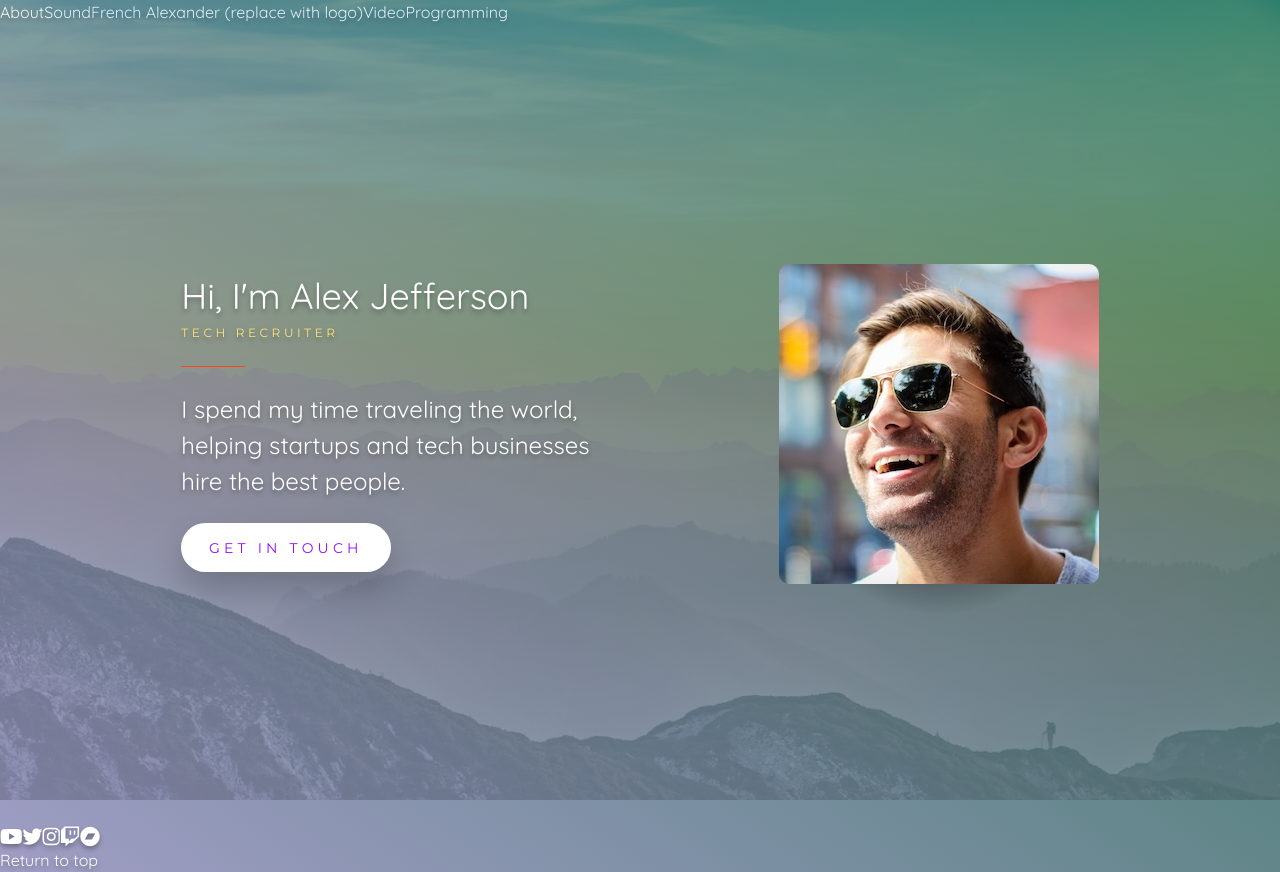
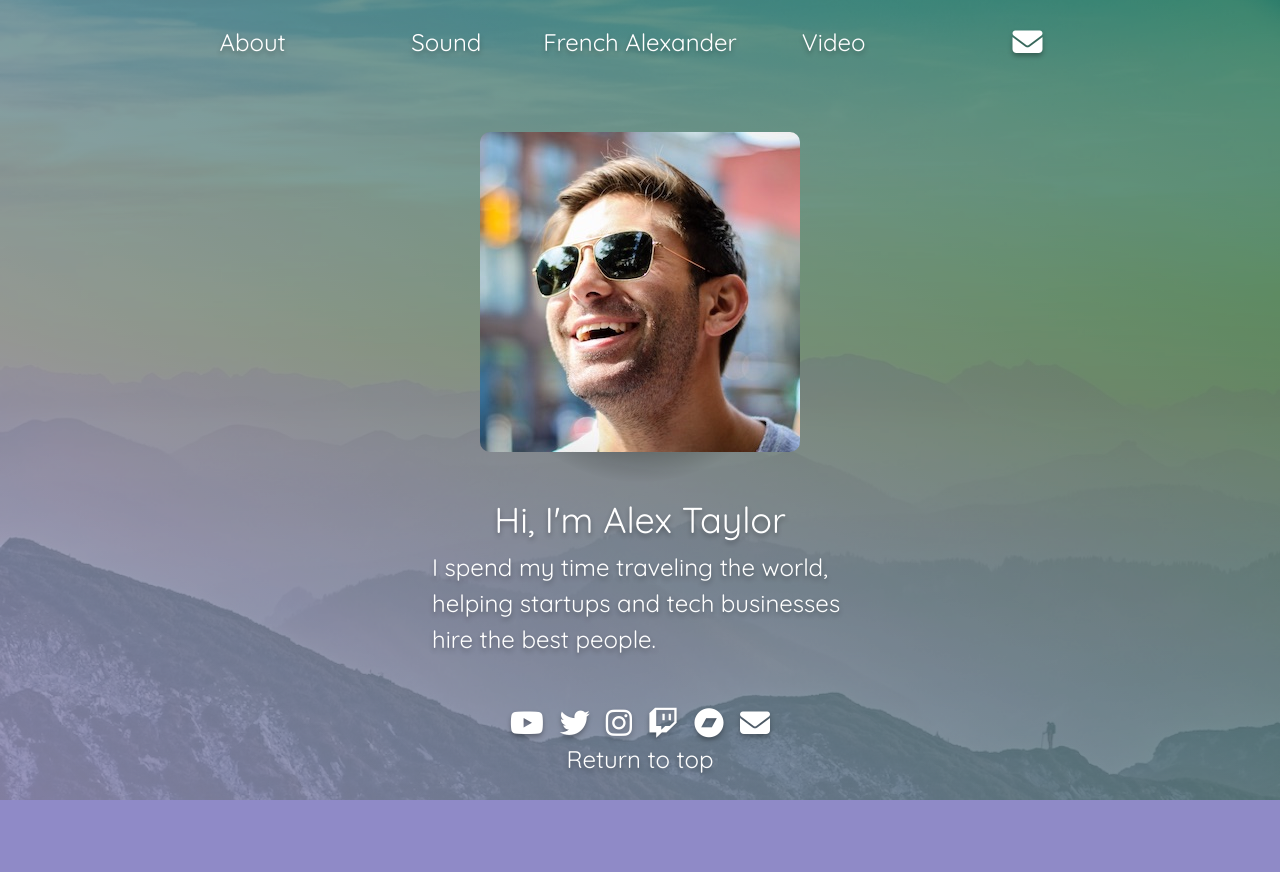
Before and after one commit to altays/fa-portfolio, a React (Create React App) app in the folder fa-portfolio/: page / in a window 1280 px wide. After the commit the page ends 800 px from the top, so only its background shows below. Built offline with nearby package versions, Linux system fonts and the light colour scheme.

Commit message:
adding styles, wrapper component, updated footer and navbar

```diff
--- a/fa-portfolio/src/App.js
+++ b/fa-portfolio/src/App.js
@@ -3,9 +3,6 @@ import {
   Switch,
   Route
 } from "react-router-dom";
-
-// import './App.css'
-import './css/App.css'
 
 import Sound from "./components/pages/Sound";
 import Store from "../src/components/pages/Store";
@@ -15,7 +12,8 @@ import Programming from "../src/components/pages/Programming";
 
 import Nav from "../src/components/Nav/index";
 import Footer from "../src/components/Footer/index";
-import Wallpaper from "../src/components/Wallpaper"
+import Wallpaper from "../src/components/Wallpaper";
+import Wrapper from "../src/components/Wrapper"
 
 export default function App() {
   return (
@@ -24,6 +22,7 @@ export default function App() {
         <Wallpaper />
 
         {/* container start */}
+        <Wrapper>
 
         <Nav />
 
@@ -47,6 +46,8 @@ export default function App() {
 
         <Footer />
 
+        </Wrapper>
+
           {/* container end */}
     </Router>
   );
--- a/fa-portfolio/src/components/Footer/index.js
+++ b/fa-portfolio/src/components/Footer/index.js
@@ -2,36 +2,38 @@ function Footer() {
 
     return (
 
+        // consider converting social links into a component to reuse in profile and footer
         <footer class="footer">
             <div class="socials">
-                {/* <a href="mailto:frenchalexander@gmail.com">
-                    <span>
-                        <i className="fas fa-envelope fa-lg"></i>
-                    </span>
-                </a> */}
-                <a href="https://www.youtube.com/channel/UCKMdpQ2L60I-6koan9PV74w">
+
+                <a href="https://www.youtube.com/channel/UCKMdpQ2L60I-6koan9PV74w" className="socials-item">
                     <span >
                         <i className="fab fa-youtube fa-lg"></i>
                     </span>
                 </a>
-                <a href= "https://twitter.com/frenchatmusic">
+                <a href= "https://twitter.com/frenchatmusic" className="socials-item">
                     <span>
                         <i className="fab fa-twitter fa-lg"></i>
                     </span>
                 </a>
-                <a href= "https://www.instagram.com/frenchalexandersomething/">
+                <a href= "https://www.instagram.com/frenchalexandersomething/" className="socials-item">
                     <span>
                         <i className="fab fa-instagram fa-lg"></i>
                     </span>
                 </a>
-                <a href= "https://www.twitch.tv/frenchalexander/">
+                <a href= "https://www.twitch.tv/frenchalexander/" className="socials-item">
                     <span>
                         <i className="fab fa-twitch fa-lg"></i>
                     </span>
                 </a>
-                <a href= "https://frenchalexander.bandcamp.com/releases">
+                <a href= "https://frenchalexander.bandcamp.com/releases" className="socials-item">
                     <span>
                         <i className="fab fa-bandcamp fa-lg"></i>
+                    </span>
+                </a>
+                <a href="mailto:frenchalexander@gmail.com" className="socials-item">
+                    <span>
+                        <i className="fas fa-envelope fa-lg"></i>
                     </span>
                 </a>
             </div>
--- a/fa-portfolio/src/components/Nav/index.js
+++ b/fa-portfolio/src/components/Nav/index.js
@@ -1,48 +1,47 @@
 import { Link } from "react-router-dom";
 import './script'
+
+// <i class="fas fa-bars"></i> bars icon for burger
 
 function Nav() {
 
     return (
-    <nav className="" role="navigation" aria-label="main-navigation">
 
+    <nav className="navbar" role="navigation" aria-label="main-navigation">
 
-        <div >
             {/* need to make the text bigger, spread the entries out more */}
-            <div >
-                <a  href="/">
+
+                <a className="navbar-item dropdown-item" href="/">
                     <Link to="/">About</Link>
                 </a>
 
-                <a  href="/sound">
+                <a className="navbar-item dropdown-item" href="/sound">
                     <Link to="/sound">Sound</Link>
                 </a>
 
-                <a className="navbar-item" href="/">
-                    <Link to="/">French Alexander (replace with logo)</Link>
+                <a className="navbar-item brand" href="/">
+                    <Link to="/">French Alexander</Link>
                 </a>
 
-                <a href="/video">
+                <a className="navbar-item dropdown-item" href="/video">
                     <Link to="/video">Video</Link>
                 </a>
 
-                <a className="navbar-item" href="/programming">
+                {/* <a className="navbar-item" href="/programming">
                     <Link to="/programming">Programming</Link>
-                </a>
+                </a> */}
 
                 {/* <a className="navbar-item" href="store">
                     <Link to="/store">Store</Link>
                 </a> */}
 
-                {/* <a className="navbar-item" href="mailto:frenchalexander@gmail.com">
+                <a className="navbar-item dropdown-item" href="mailto:frenchalexander@gmail.com">
                     <span className="email-icon">
                         <i className="fas fa-envelope fa-lg"></i>
                     </span>
-                </a> */}
+                </a>
 
-            </div>
 
-        </div>
 
     </nav>
 
--- a/fa-portfolio/src/components/Wrapper/index.js
+++ b/fa-portfolio/src/components/Wrapper/index.js
@@ -1,10 +1,10 @@
-function Wrapper() {
+import React from "react";
 
-    return (
+function Wrapper(props) {
 
-        <div className="wrapper"></div>
+    return <main className="wrapper" {...props} />
 
-    )
+
 }
 
 export default Wrapper;
--- a/fa-portfolio/src/components/pages/About.js
+++ b/fa-portfolio/src/components/pages/About.js
@@ -7,27 +7,24 @@ import pic3 from './images/alex@3x.jpg';
 function About() {
     return (
 
-        <div class="content">
+        <div class="content" id="top-of-page">
             <aside class="side" >
                 <figure class="picture">
                     <div class="picture-shadow"></div>
                     <img id="pictureImage" class="picture-image"
                     src={pic1}
                     srcset={`${pic1} 1x,${pic2} 2x,${pic3} 3x`}
-                    alt="Portrait of Alex Jefferson"
+                    alt="Portrait of Alex Taylor"
                     width="320"
                     height="320" />
                 </figure>
             </aside>
 
-            <main class="about">
+            <div class="about">
                 <h1 class="name">
-                    Hi, I'm Alex Jefferson
+                    Hi, I'm Alex Taylor
                 </h1>
-                <p class="job">
-                    Tech recruiter
-                </p>
-                <hr class="hr" />
+
                 <div class="description">
                     <p>
                         I spend my time traveling the world,
@@ -35,12 +32,8 @@ function About() {
                         hire the best people.
                     </p>
                 </div>
-                <div class="contact">
-                    <a class="button" href="mailto:youremail@example.com">
-                        Get in touch
-                    </a>
+
             </div>
-            </main>
         </div>
 
     );
--- a/fa-portfolio/src/css/index.css
+++ b/fa-portfolio/src/css/index.css
@@ -12,13 +12,8 @@ html {
   min-height: 100vh;
   min-width: 300px;
   overflow-x: hidden;
-  /* hide scrollbar but keep scrolling functionality - look up */
   text-shadow: 0 3px 5px rgba(0, 0, 0, 0.308);
 }
-
-/* body {
-  display: flex;
-} */
 
 a {
   color: currentColor;
@@ -40,6 +35,10 @@ a {
   font-family: "Montserrat", "Quicksand", sans-serif;
   letter-spacing: 0.3em;
   text-transform: uppercase;
+}
+
+.navbar, .footer {
+  position: relative;
 }
 
 .wallpaper {
@@ -64,8 +63,10 @@ a {
 
 .about {
   max-width: 26rem;
+  display:flex;
+  align-items:center;
+  flex-direction: column;
 }
-
 
 .button {
   background-color: #fff;
@@ -95,19 +96,28 @@ a {
 }
 
 .contact {
-  display: inline-block;
+  /* display: inline-block; */
   margin-top: 1.5rem;
   vertical-align: top;
 }
 
 .content {
-  display: flex;
-  position: relative;
-  min-height: 100vh;
+  display:flex;
+  flex-direction: column;
+  justify-content: center;
+  align-items: center;
+  padding: 3rem 3rem;
+
 }
 
 .description {
   font-size: 1.5rem;
+}
+
+.footer {
+  display: flex;
+  flex-direction: column;
+  align-items:center;
 }
 
 .hr {
@@ -132,6 +142,17 @@ a {
   margin-bottom: 0.5rem;
 }
 
+.navbar {
+  display:grid;
+  grid-template-columns: repeat(5,1fr) ;
+  padding: 1.5rem 4rem;
+}
+
+.navbar-item {
+  justify-self: center;
+  font-size:1.5rem;
+}
+
 .picture {
   padding-top: 100%;
   position: relative;
@@ -150,9 +171,20 @@ a {
   position: absolute;
 }
 
+.return {
+  font-size: 1.5rem;
+}
+
 .side {
   max-width: 20rem;
   max-height: 20rem;
+  margin-bottom: 3rem;
+  width: 100%;
+}
+
+.socials-item {
+  font-size: 1.5rem;
+  padding: 0 .5rem;
 }
 
 .wallpaper {
@@ -163,40 +195,31 @@ a {
   position: fixed;
 }
 
+.wrapper {
+  /* position:absolute; */
+  display:flex;
+  flex-direction: column;
+  min-height: 100vh;
+  align-items:center;
+  /* hiding scroll bar */
+  overflow-y: scroll;
+  scrollbar-width: none; /* Firefox */
+  -ms-overflow-style: none;  /* Internet Explorer 10+ */
+}
+
+.wrapper::-webkit-scrollbar { /* WebKit */
+  width: 0;
+  height: 0;
+}
+
 /* footer styling - https://css-tricks.com/couple-takes-sticky-footer/ the flexbox one */
 
-/* 4. Responsiveness */
+/* responsiveness */
 
-@media screen and (max-width: 799px) {
-  .content {
-      flex-direction: column;
-      justify-content: center;
-      align-items: center;
-      padding: 5rem 3rem;
-  }
-  .side {
-      margin-bottom: 3rem;
-      width: 100%;
-  }
-}
+  /* navbar */
 
-@media screen and (min-width: 800px) {
-  .content {
-      align-items: center;
-      justify-content: space-around;
-      justify-content: space-evenly;
-      padding: 4rem;
-  }
-  .side {
-      flex-grow: 0;
-      flex-shrink: 0;
-      height: 20rem;
-      margin-left: 4rem;
-      order: 2;
-      width: 20rem;
-  }
-  .about {
-      flex-grow: 1;
-      flex-shrink: 1;
-  }
-}
+
+
+  /* footer */
+
+    /*  reduce  */
--- a/fa-portfolio/src/index.js
+++ b/fa-portfolio/src/index.js
@@ -1,8 +1,10 @@
 import React from 'react';
 import ReactDOM from 'react-dom';
-import './css/index.css';
+
 import './css/css-reset.css';
 import './css/animations.css';
+import './css/index.css';
+
 // import './js/main.js'
 
 import App from './App';
```
Also changed, not shown: fa-portfolio/src/css/App.css (deleted). Lines whose indentation alone changed are shown as unchanged.
